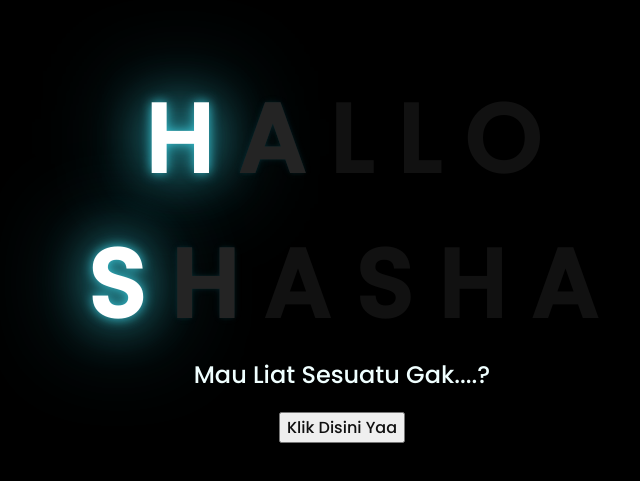
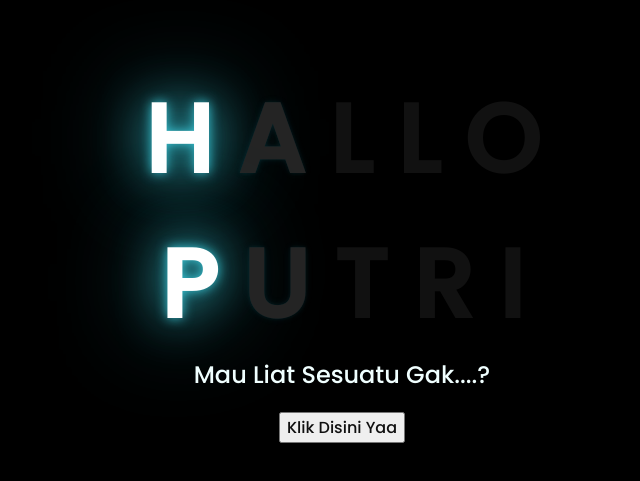
Before and after one commit to RadityaSalipu/website-personal, a plain HTML site: page index.html in a window 1280 px wide. Shown: the part 153-634 px from the top of the page, without its empty margins (306-946 px from the left). Drawn offline with Linux system fonts and the light colour scheme.

Commit message:
Add files via upload

```diff
--- a/index.html
+++ b/index.html
@@ -1,11 +1,11 @@
 <!DOCTYPE html>
 <html lang="en">
   <head>
-    <meta charset="UTF-8">
-    <meta http-equiv="X-UA-Compatible" content="IE=edge">
-    <meta name="viewport" content="width=device-width, initial-scale=1.0">
-    <link rel="stylesheet" href="css/style.css">
-    <link rel="icon" href="img/flowers.png" type="image/x-icon">
+    <meta charset="UTF-8" />
+    <meta http-equiv="X-UA-Compatible" content="IE=edge" />
+    <meta name="viewport" content="width=device-width, initial-scale=1.0" />
+    <link rel="stylesheet" href="css/style.css" />
+    <link rel="icon" href="img/flowers.png" type="image/x-icon" />
     <title>Something For You</title>
   </head>
   <body>
@@ -16,17 +16,14 @@
       <span>L</span>
       <span>L</span>
       <span>O</span>
-
     </div>
 
     <div class="greetings">
-        <span>S</span>
-        <span>H</span>
-        <span>A</span>
-        <span>S</span>
-        <span>H</span>
-        <span>A</span>
-
+      <span>P</span>
+      <span>U</span>
+      <span>T</span>
+      <span>R</span>
+      <span>I</span>
     </div>
     <div class="description">
       <span>Mau Liat Sesuatu Gak....?</span>
@@ -35,7 +32,6 @@
       <button>
         <a href="flower.html">Klik Disini Yaa</a>
       </button>
-
     </div>
   </body>
 </html>
```
Lines whose indentation alone changed are shown as unchanged.
